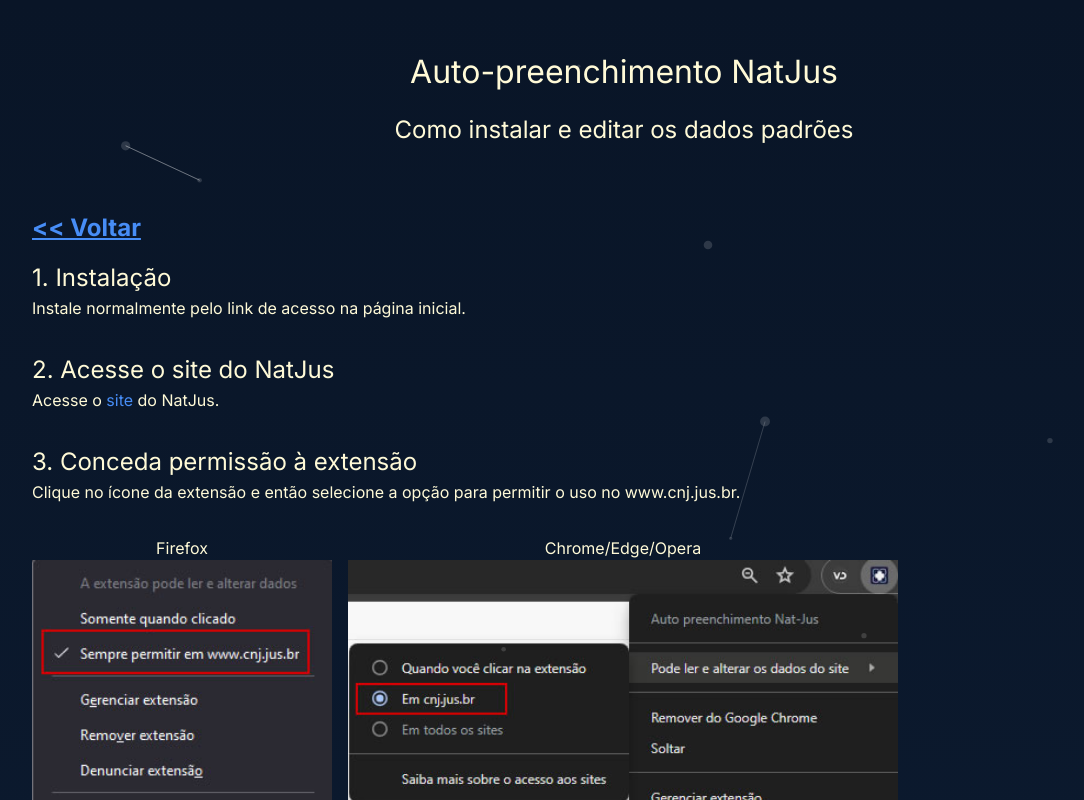
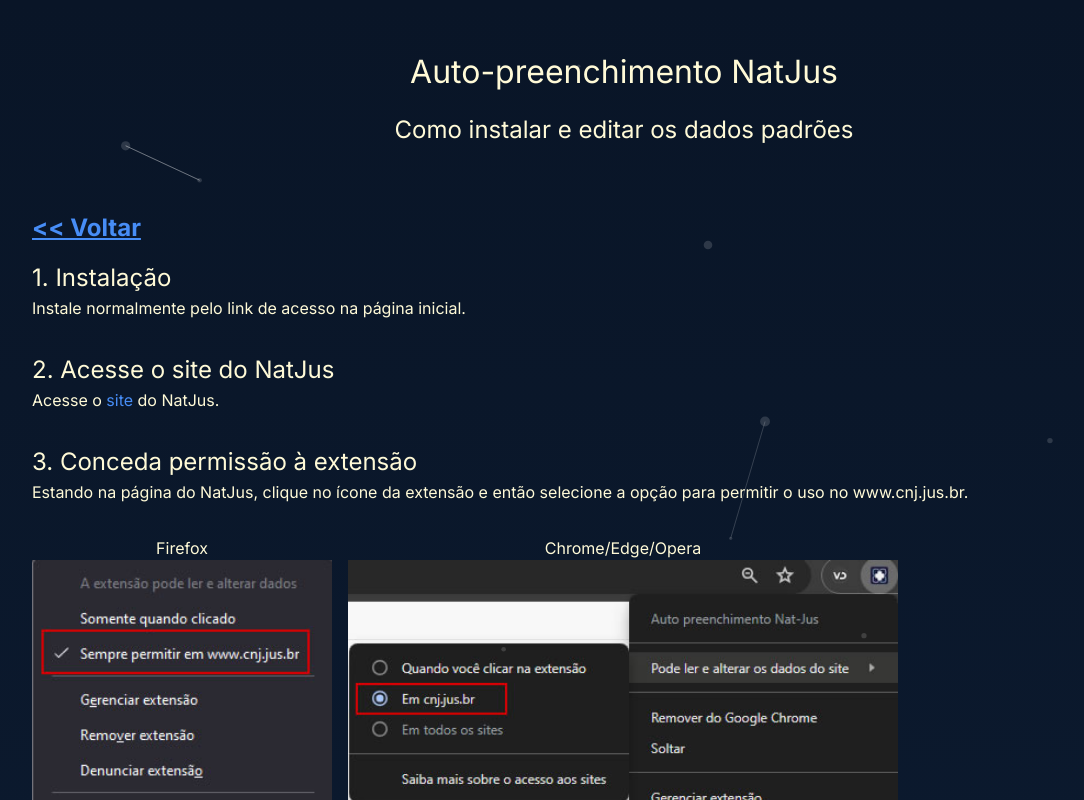
Before and after one commit to joaotextor/ferramentas-jf, a Next.js app: page /ferramentas-jf/natjus-autofill in a window 1280 px wide. Shown: the top 800 px of the page, without its empty margins (16-1100 px from the left). Built offline with nearby package versions, Linux system fonts and the light colour scheme.

Commit message:
better explanation on last tool

```diff
--- a/src/app/natjus-autofill/page.tsx
+++ b/src/app/natjus-autofill/page.tsx
@@ -51,8 +51,8 @@
           <div className="w-full pt-4">
             <h3>3. Conceda permissão à extensão</h3>
             <p>
-              Clique no ícone da extensão e então selecione a opção para
-              permitir o uso no www.cnj.jus.br.
+              Estando na página do NatJus, clique no ícone da extensão e então
+              selecione a opção para permitir o uso no www.cnj.jus.br.
             </p>
             <div className="flex gap-4 mb-4">
               <div className="mt-8 text-center">
--- a/src/app/page.tsx
+++ b/src/app/page.tsx
@@ -160,7 +160,7 @@
               />
               <ToolCard
                 title="Extensão: Auto-preenchimento NatJus"
-                description="Permite o preenchimento automáticos de dados padrões no formulário de requisição de Notas Técnicas do NatJus."
+                description="Permite o preenchimento, de forma automática de acordo com valores pré-definidos, dos seguintes campos do formulário de requisição de notas técnicas do NatJus: requerido, prazo, e-mail para resposta, Vara e motivo&sdas"
                 imageUrl={ssNatJus}
                 buttons={[
                   <SingleButton
```
